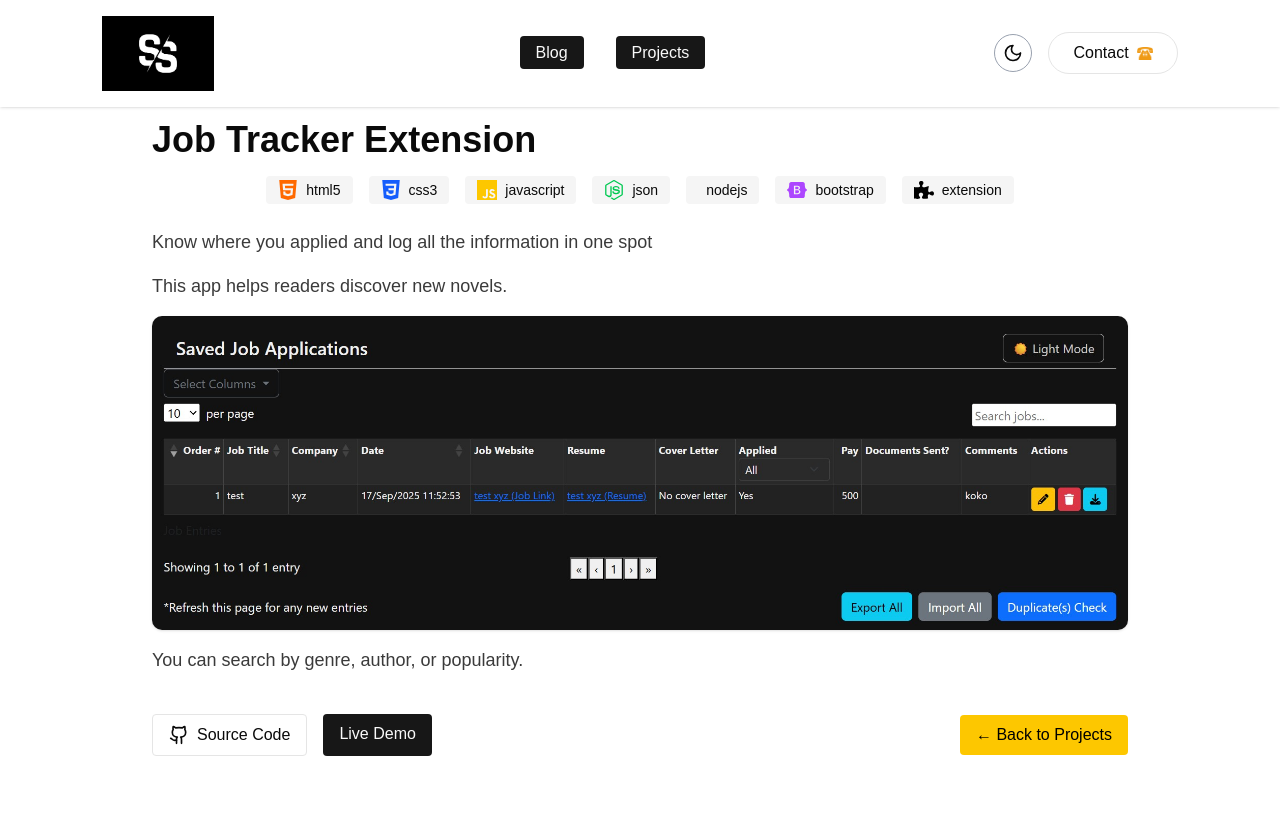
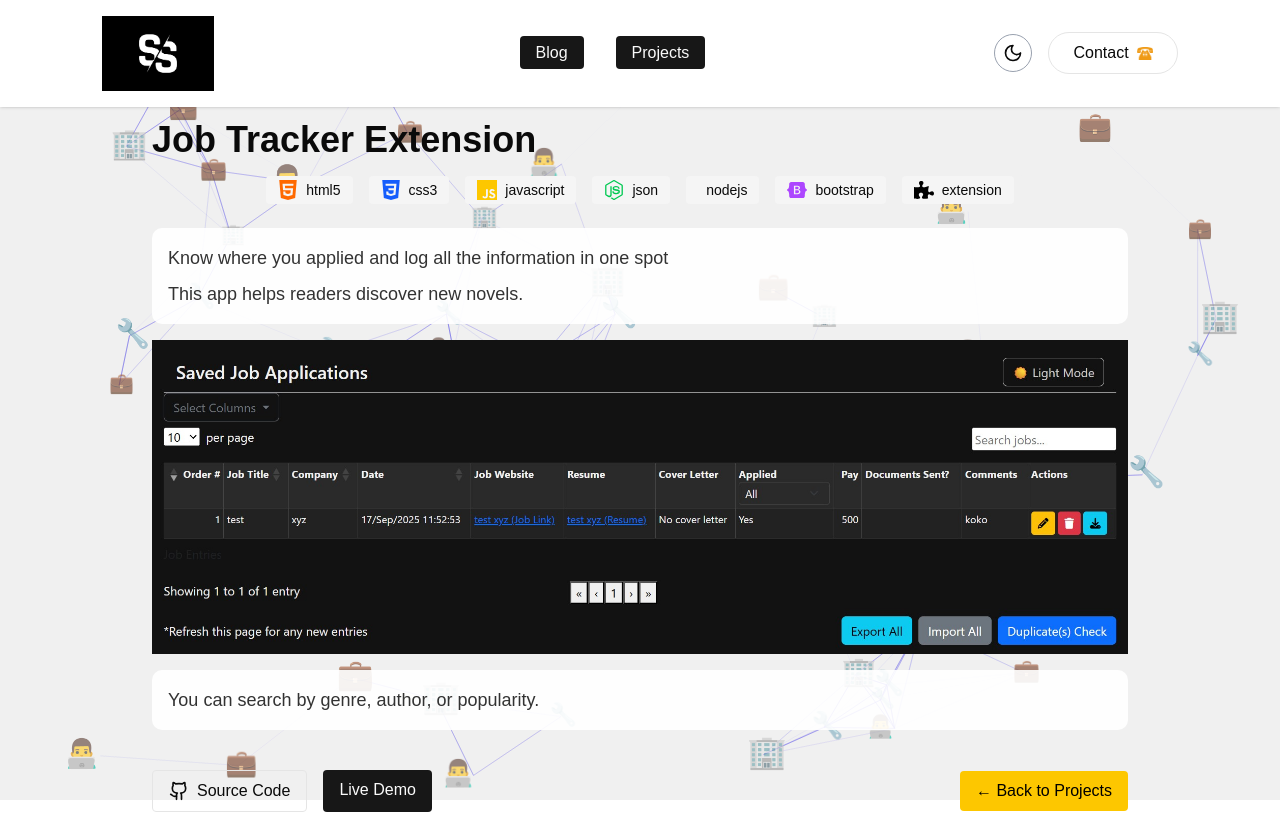
Before and after one commit to shoc71/portfolio-v2, a Next.js app in the folder client/: page /projects/job-tracker-extension in a window 1280 px wide. Shown: the top 814 px of the page. Built offline with nearby package versions, Linux system fonts and the light colour scheme; no server answers; a web font is replaced by a local one.

Commit message:
particles for projects slug & text-bg

```diff
--- a/client/app/projects/[slug]/page.jsx
+++ b/client/app/projects/[slug]/page.jsx
@@ -4,6 +4,7 @@ import Image from "next/image";
 import Link from "next/link";
 import { Github } from "lucide-react";
 import { toolIcons } from "@/data/toolIcons";
+import ParticlesCharBackground from "@/app/backgrounds/ParticleBackgroundEmojis";
 
 export default function ProjectPage({ params }) {
   const { slug } = params;
@@ -19,10 +20,12 @@ export default function ProjectPage({ params }) {
     return <p className="text-center mt-10">Project not found.</p>;
   }
 
-  const { title, description, image, githubUrl, liveUrl, tools } = project;
+  const { title, description, image, githubUrl, liveUrl, tools, particles } = project;
 
   return (
     <div className="max-w-5xl mx-auto p-6">
+
+      {particles && <ParticlesCharBackground characters={particles} />}
 
       {/* Project Title */}
       <h1 className="text-4xl font-bold mb-4 text-start">{title}</h1>
@@ -56,25 +59,54 @@ export default function ProjectPage({ params }) {
       {/* Description - supports array or string */}
       <div className="space-y-4 mb-6">
         {Array.isArray(description) ? (
-          description.map((item, idx) =>
-            typeof item === "string" ? (
-              <p key={idx} className="text-lg opacity-80">
-                {item}
-              </p>
-            ) : item?.type === "image" ? (
-              <div key={idx} className="rounded-lg overflow-hidden shadow">
-                <Image
-                  src={item.src}
-                  alt={item.alt || "Project image"}
-                  width={1200}
-                  height={600}
-                  className={item.size || "w-full h-auto object-cover"}
-                />
+          description.reduce((blocks, item) => {
+            // If string, append to last block (if last block is text) or create new text block
+            if (typeof item === "string") {
+              if (
+                blocks.length > 0 &&
+                blocks[blocks.length - 1].type === "text"
+              ) {
+                blocks[blocks.length - 1].content.push(item);
+              } else {
+                blocks.push({ type: "text", content: [item] });
+              }
+            }
+            // If image, push as its own block
+            else if (item?.type === "image") {
+              blocks.push(item);
+            }
+            return blocks;
+          }, []).map((block, idx) =>
+            block.type === "text" ? (
+              <div
+                key={idx}
+                className="
+                rounded-lg p-4 space-y-2
+                bg-white/90 text-black
+                dark:bg-black/90 dark:text-white
+                "
+              >
+                {block.content.map((line, i) => (
+                  <p key={i} className="text-lg opacity-80">
+                    {line}
+                  </p>
+                ))}
               </div>
+            ) : block.type === "image" ? (
+              <Image
+                key={idx}
+                src={block.src}
+                alt={block.alt || "Project image"}
+                width={1200}
+                height={600}
+                className={block.size || "w-full h-auto object-cover"}
+              />
             ) : null
           )
         ) : (
-          <p className="text-lg opacity-80">{description}</p>
+          <p className="text-lg opacity-80 bg-black/40 text-white rounded-lg p-4">
+            {description}
+          </p>
         )}
       </div>
 
--- a/client/data/projectPosts.js
+++ b/client/data/projectPosts.js
@@ -34,15 +34,18 @@ export const projects = [
       "Novel Seeker - E-commerce bookstore MVP built for the client with admin privileges, tracking purchases, and managing products.",
       "This app helps readers discover new novels.",
       { type: "image", src: "/images/novel-seeker-preview.png", alt: "Novel Seeker Preview" },
-      "You can search by genre, author, or popularity."
+      "You can search by genre, author, or popularity.",
+      "The current model that's available to the public is the mock-up made for a client.",
+      "Sadly, they took it down after August but they allowed me to keep the mockup as proof I did the project."
     ],
     image: assets.novel_seeker,
-    githubUrl: "https://github.com/your/repo",
-    liveUrl: "https://novelseeker.com",
+    githubUrl: "https://github.com/shoc71/Novel-Seeker",
+    liveUrl: "https://novel-seeker-ef3f.onrender.com/",
     tools: ["mongodb", "express", "react", "nodejs", "stripe",
             "redis", "cloudinary", "jwt", "bcrypt", "tailwind",
             "html5", "css3", "javascript", "json", "api"
           ],
+    particles: ["🛍️", "📒", "🔖", "🧧", "🗒️"]
   },
 
   {
@@ -60,11 +63,12 @@ export const projects = [
       "You can search by genre, author, or popularity."
     ],
     image: assets.job_app_ext_top,
-    githubUrl: "https://github.com/your/repo",
+    githubUrl: "https://github.com/shoc71/Job-Tracker-Extension",
     liveUrl: "https://jobtracker.com",
     tools: ["html5", "css3", "javascript", "json",
             "nodejs", "bootstrap", "extension"
           ],
+    particles: ["🏢", "👨‍💻", "💼", "🔧"]
   },
 
   {
@@ -78,11 +82,12 @@ export const projects = [
       { type: "image", src: "/images/novel-seeker-preview.png", alt: "Novel Seeker Preview" },
     ],
     image: assets.product_store,
-    githubUrl: "https://github.com/your/repo",
-    liveUrl: "https://productstore.com",
+    githubUrl: "https://github.com/shoc71/product-store",
+    liveUrl: "https://product-store-4h1p.onrender.com/",
     tools: ["mongodb", "express", "react", "nodejs", "chakraui",
             "html5", "css3", "javascript"
           ],
+    particles: ["🏪", "🛍️", "💰", "💵"]
   },
 
   {
@@ -111,5 +116,8 @@ export const projects = [
     tools: [ "nodejs", "bootstrap", "html5", "css3",
              "javascript", "api"
             ],
+    particles: ["🌞", "🌤", "⛅", "🌥", "⛈️", "🌦️", "🌤️", "🌦", "🌧️", "🌡️",
+                "🌩️", "🌨", "❄️", "🌬", "🌪", "🌫", "🌬️", "🌈", "☁️", "🌡",
+                "☔️", "🌅", "🌇", "❄️"]
   },
 ];
```
